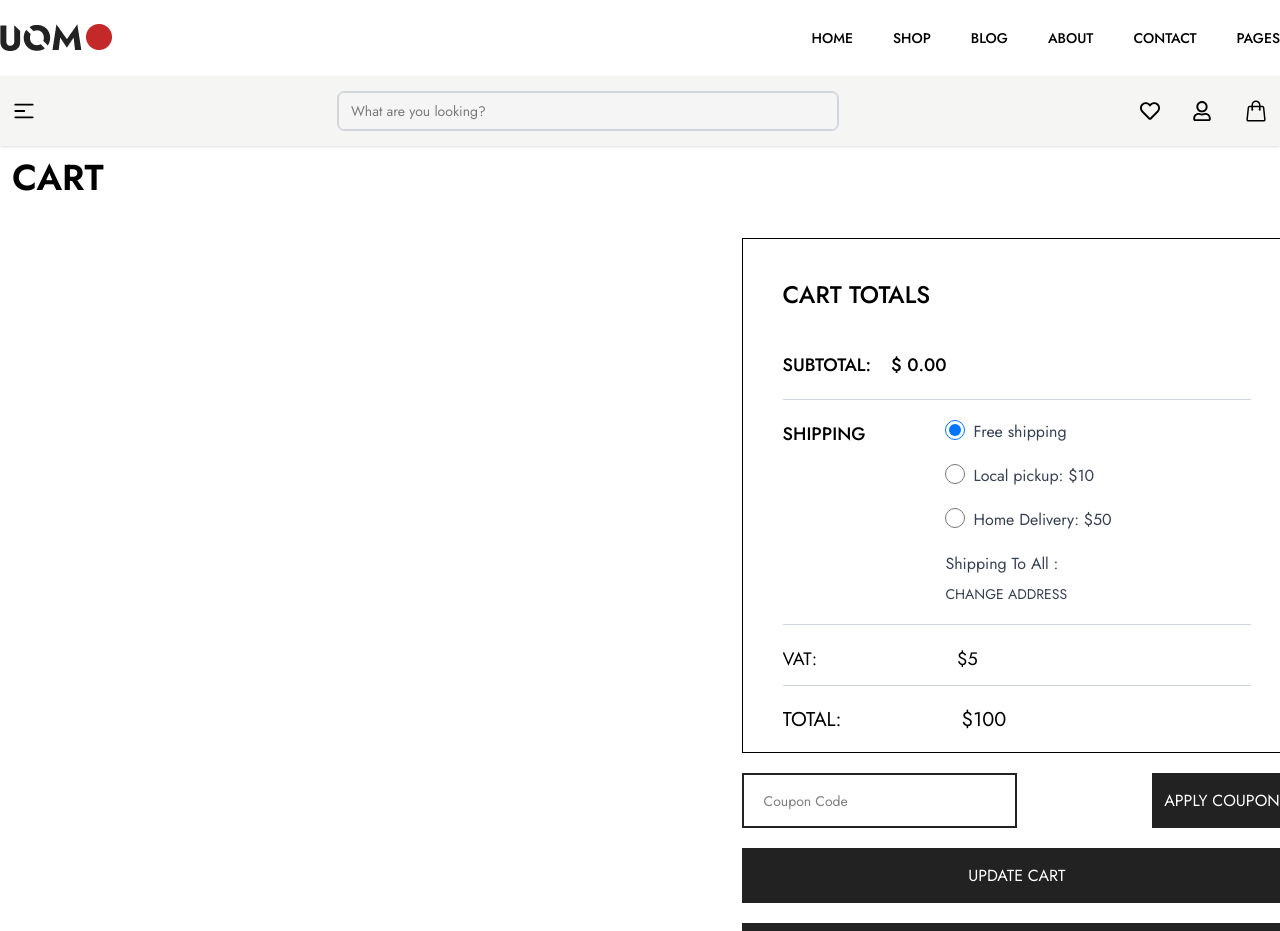
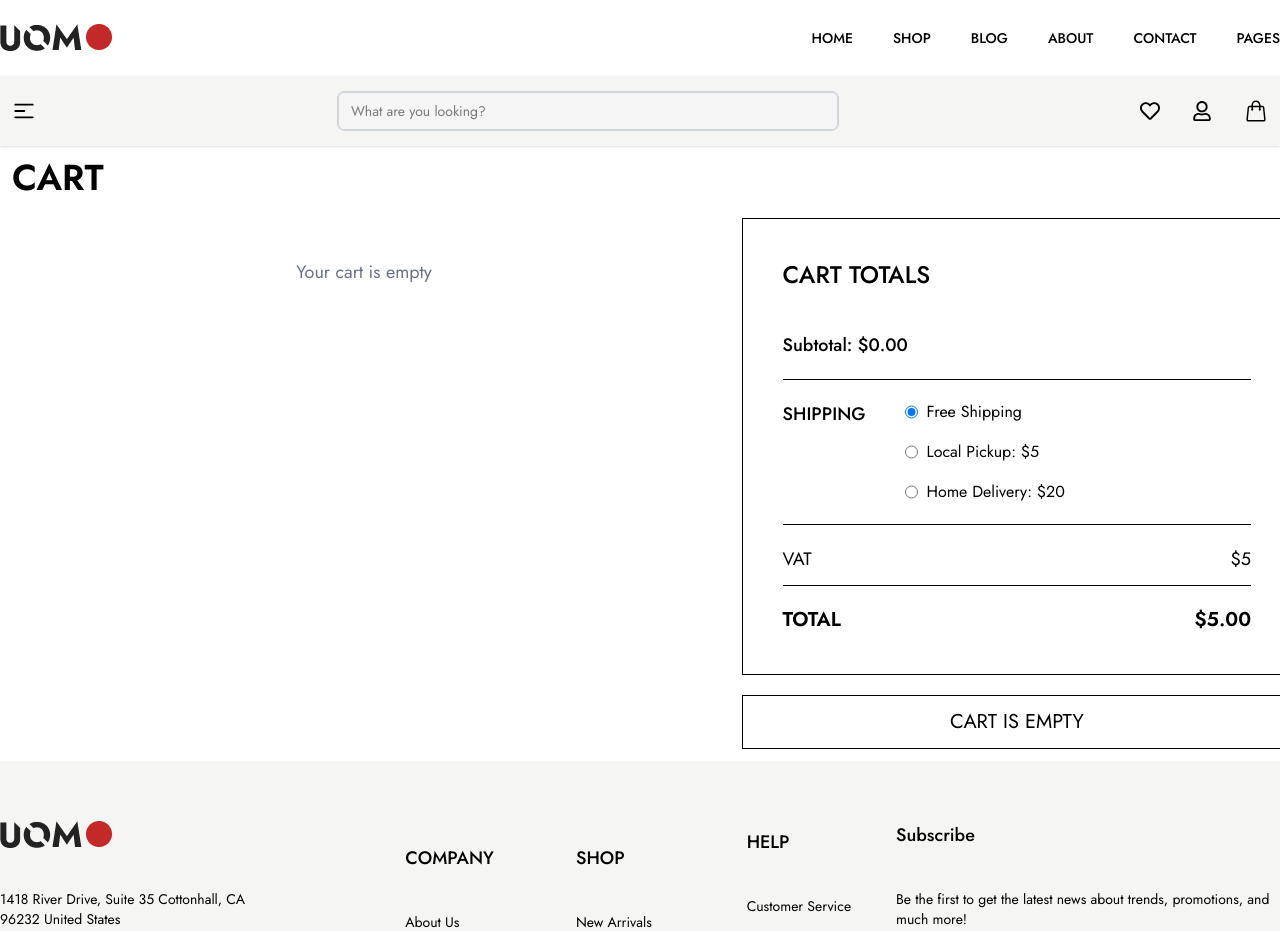
Before and after one commit to twahidulislamdev/uomo, a React (Vite) app: page /addtocart in a window 1280 px wide. Shown: the top 931 px of the page. Built offline with nearby package versions, Linux system fonts and the light colour scheme.

Commit message:
Update Cart Summary

```diff
--- a/src/components/pages/AddToCart.jsx
+++ b/src/components/pages/AddToCart.jsx
@@ -1,4 +1,4 @@
-import React from "react";
+import React, { useState } from "react";
 import Image from "../Image";
 import Flex from "../Flex";
 import Container from "../Container";
@@ -9,38 +9,52 @@ import { decrement, increment, remove } from "../../features/addToCartSlice";
 import { Link } from "react-router-dom";
 
 const AddToCart = () => {
-    let data = useSelector((state) => state.addtocart.value);
-    let dispatch = useDispatch();
+  const data = useSelector((state) => state.addtocart.value);
+  const dispatch = useDispatch();
 
-    let handleIncerment = (item) => {
-        dispatch(increment(item));
-    };
-    let handleDecerment = (item) => {
-        dispatch(decrement(item));
-    };
-    let handleRemove = (item) => {
-        dispatch(remove(item));
-    };
-    const calculateSubtotal = () => {
-        return data.reduce((total, item) => total + (item.price * item.quantity), 0).toFixed(2);
-    };
+  const [shippingCost, setShippingCost] = useState(0);
+  const vat = 5;
+
+  const isCartEmpty = data.length === 0;
+
+  const handleIncerment = (item) => dispatch(increment(item));
+  const handleDecerment = (item) => dispatch(decrement(item));
+  const handleRemove = (item) => dispatch(remove(item));
+
+  const calculateSubtotal = () =>
+    data.reduce((total, item) => total + item.price * item.quantity, 0);
+
+  const subtotal = calculateSubtotal();
+
+  const calculateTotal = () => (subtotal + shippingCost + vat).toFixed(2);
+
   return (
     <div className="p-3 overflow-hidden">
       <Container>
         <div className="text-4xl font-semibold">CART</div>
-                <Flex className={"justify-between mt-10 flex-wrap"}>
+
+        <Flex className="justify-between mt-5 flex-wrap">
+          {/* CART ITEMS */}
           <div className="w-full lg:w-[55%] rounded-md overflow-hidden">
-                        {
+            {isCartEmpty ? (
+              <p className="text-center text-lg text-gray-500 py-10">
+                Your cart is empty
+              </p>
+            ) : (
               data.map((item) => (
-                                <div className="flex justify-between  bg-neutral-100 mb-5 ">
-                                    <div className="flex justify-center gap-x-5 lg:gap-x-10">
+                <div
+                  key={item.id}
+                  className="flex justify-between bg-neutral-100 mb-5"
+                >
+                  <div className="flex gap-x-5 lg:gap-x-10">
                     <Image
-                                            className={"w-[150px] h-auto"}
+                      className="w-[150px]"
                       imgSrc={item.img}
-                                            imgAlt={"Hi"}
+                      imgAlt="Product"
                     />
+
                     <div className="py-1">
-                                            <h4 className="w-full pr-2 text-lg font-normal text-mainColor pt-2 text-wrap">
+                      <h4 className="text-lg text-mainColor pt-2">
                         Blue color shirt
                       </h4>
                       <h5 className="text-base text-[#767676] pt-2">
@@ -53,125 +67,114 @@ const AddToCart = () => {
                         Unit Price: ${item.price.toFixed(2)}
                       </h6>
 
-                                            {/* Increment Decrement start */}
-                                            <div className="flex justify-start items-center gap-x-5 mt-2">
-                                                <span className="text-xl text-[#767676]">
-                                                    <HiMinusSmall className="hover:cursor-pointer" onClick={() => handleDecerment(item)} />
-                                                </span>
-                                                <p className="text-xl text-[#767676]">
-                                                    {item.quantity}
-                                                </p>
-                                                <span className="text-xl text-[#767676]">
-                                                    <HiPlusSmall className="hover:cursor-pointer" onClick={() => handleIncerment(item)} />
-                                                </span>
-                                            </div>
-                                            {/* Increment Decrement End */}
+                      {/* QUANTITY */}
+                      <div className="flex items-center gap-x-5 mt-2">
+                        <HiMinusSmall
+                          className="cursor-pointer"
+                          onClick={() => handleDecerment(item)}
+                        />
+                        <p className="text-xl">{item.quantity}</p>
+                        <HiPlusSmall
+                          className="cursor-pointer"
+                          onClick={() => handleIncerment(item)}
+                        />
                       </div>
                     </div>
-                                    {/* Price And Cross part start */}
-                                    <div className="relative ">
-                                        <p className="absolute top-2 right-3 text-sm pt-3 px-2 cursor-pointer">
-                                            <GrClose onClick={() => handleRemove(item)} />
-                                        </p>
-                                        {/* Product quantaty Total Start  */}
-                                        <h6 className="absolute bottom-2 right-0 lg:right-3  text-lg text-center pt-3 px-1 lg:px-2 cursor-pointer">
+                  </div>
+
+                  {/* REMOVE + ITEM TOTAL */}
+                  <div className="relative">
+                    <span
+                      className="absolute top-2 right-3 cursor-pointer"
+                      onClick={() => handleRemove(item)}
+                    >
+                      <GrClose />
+                    </span>
+                    <h6 className="absolute bottom-2 right-3 text-lg">
                       Total ${(item.price * item.quantity).toFixed(2)}
                     </h6>
-                                        {/* Product quantaty Total End  */}
                   </div>
-                                    {/* Price And Cross part End */}
                 </div>
               ))
-                        }
+            )}
           </div>
-                    <div className="w-full lg:w-[43%] ">
-                        <div className="w-full h-[515px] border-1 border-black p-10 ">
+
+          {/* CART SUMMARY */}
+          <div className="w-full lg:w-[43%]">
+            <div className="border-1 border-black p-10">
               <h4 className="text-2xl font-medium uppercase">Cart Totals</h4>
-                            {/* Cart SubTotal part Start  */}
-                            <h5 className="text-lg font-medium pt-10 uppercase border-b-1 border-gray-300 pb-5"><span className="pr-5">Subtotal:</span>$     {calculateSubtotal()} </h5>
-                            {/* Cart SubTotal part End  */}
 
-                            {/* Shipping procedure part start   */}
-                            <div className="flex mt-5 gap-x-5 lg:gap-x-20 border-b-1 border-gray-300 pb-5 overflow-hidden">
+              {/* SUBTOTAL */}
+              <h5 className="text-lg font-medium pt-10 border-b pb-5">
+                Subtotal: ${subtotal.toFixed(2)}
+              </h5>
+
+              {/* SHIPPING */}
+              <div className="flex mt-5 gap-x-10 border-b pb-5">
                 <h6 className="text-lg font-medium uppercase">Shipping</h6>
-                                <div className="space-y-5">
-                                    <label className="flex space-x-2">
+                <div className="space-y-4">
+                  <label className="flex gap-2">
                     <input
                       type="radio"
                       name="shipping"
-                                            value="free"
                       defaultChecked
-                                            className="form-radio h-5 w-5 text-blue-600"
+                      onChange={() => setShippingCost(0)}
                     />
-                                        <span className="text-gray-700 text-base">Free shipping</span>
+                    Free Shipping
                   </label>
-                                    <label className="flex space-x-2">
+
+                  <label className="flex gap-2">
                     <input
                       type="radio"
                       name="shipping"
-                                            value="local"
-                                            className="form-radio h-5 w-5 text-blue-600"
+                      onChange={() => setShippingCost(5)}
                     />
-                                        <span className="text-gray-700 text-base">Local pickup: ${10}</span>
+                    Local Pickup: $5
                   </label>
-                                    <label className="flex space-x-2">
+
+                  <label className="flex gap-2">
                     <input
                       type="radio"
                       name="shipping"
-                                            value="home"
-                                            className="form-radio h-5 w-5 text-blue-600"
+                      onChange={() => setShippingCost(20)}
                     />
-                                        <span className="text-gray-700 text-base">Home Delivery: ${50}</span>
+                    Home Delivery: $20
                   </label>
-                                    <h6 className="text-gray-700 text-base">
-                                        Shipping To All :{" "}
-                                        <span className="text-sm hover:text-black hover:font-medium transition-all duration-300 pt-2 hover:cursor-pointer block">
-                                            CHANGE ADDRESS
-                                        </span>
-                                    </h6>
                 </div>
               </div>
-                            {/* Shipping procedure part End   */}
-                            {/* Vat and Total calculation part start  */}
-                            <div className="flex mt-5 gap-x-10 lg:gap-x-35 border-b-1 border-gray-300 pb-3 overflow-hidden">
-                                <h6 className="text-lg">VAT:</h6>
-                                <p className="text-lg">${5}</p>
+
+              {/* VAT */}
+              <div className="flex mt-5 justify-between border-b pb-3">
+                <h6 className="text-lg">VAT</h6>
+                <p className="text-lg">${vat}</p>
               </div>
-                            <div className="flex mt-5  gap-x-10 lg:gap-x-30 overflow-hidden ">
-                                <h6 className="text-xl">TOTAL:</h6>
-                                <p className="text-xl">${100}</p>
-                            </div>
-                            {/* Vat and Total calculation part End  */}
-                        </div>
-                        <div className="mt-5 flex justify-between items-center mb-5">
-                            {/* Coupon Part Start  */}
-                            <div className="w-full flex justify-between items-center ">
-                                <input className=" px-5 py-2 w-[60%] lg:w-[50%] h-[55px] border-2 border-mainColor text-sm " type="text" placeholder="Coupon Code" />
-                                <div className="lg:w-[140px] h-[55px] bg-mainColor hover:cursor-pointer ">
-                                    <p className="py-4 px-3 text-md text-center text-white ">APPLY COUPON</p>
+
+              {/* TOTAL */}
+              <div className="flex mt-5 justify-between">
+                <h6 className="text-xl font-semibold">TOTAL</h6>
+                <p className="text-xl font-semibold">${calculateTotal()}</p>
               </div>
             </div>
-                            {/* Coupon Part End  */}
 
+            {/* CHECKOUT */}
+            {isCartEmpty ? (
+              <div className="w-full bg-transparent border-1 border-black mt-5 cursor-not-allowed">
+                <p className="py-3 text-xl text-center text-black">
+                  CART IS EMPTY
+                </p>
               </div>
-
-                        {/* Cart Upadate part start  */}
-                        <div className="w-full h-[55px]  bg-mainColor hover:cursor-pointer mb-5 ">
-                            <p className="py-4 px-3 text-md text-center text-white ">UPDATE CART</p>
-                        </div>
-                        {/* Cart Upadate part End  */}
-
-                        <Link to={"/checkout"}>
-                            <div className="w-full m-auto lg:m-0 bg-mainColor mt-5 hover:cursor-pointer ">
-                                <p className="py-3 px-3 text-lg text-center text-white ">PROCEED TO CHECKOUT</p>
+            ) : (
+              <Link to="/checkout">
+                <div className="w-full bg-mainColor mt-5 cursor-pointer">
+                  <p className="py-3 text-xl text-center text-white">
+                    PROCEED TO CHECKOUT
+                  </p>
                 </div>
               </Link>
+            )}
           </div>
         </Flex>
-
-
       </Container>
-
     </div>
   );
 };
```
Also changed, not shown: 1 other file (tests, documents, lock files or other folders). Lines whose indentation alone changed are shown as unchanged.
